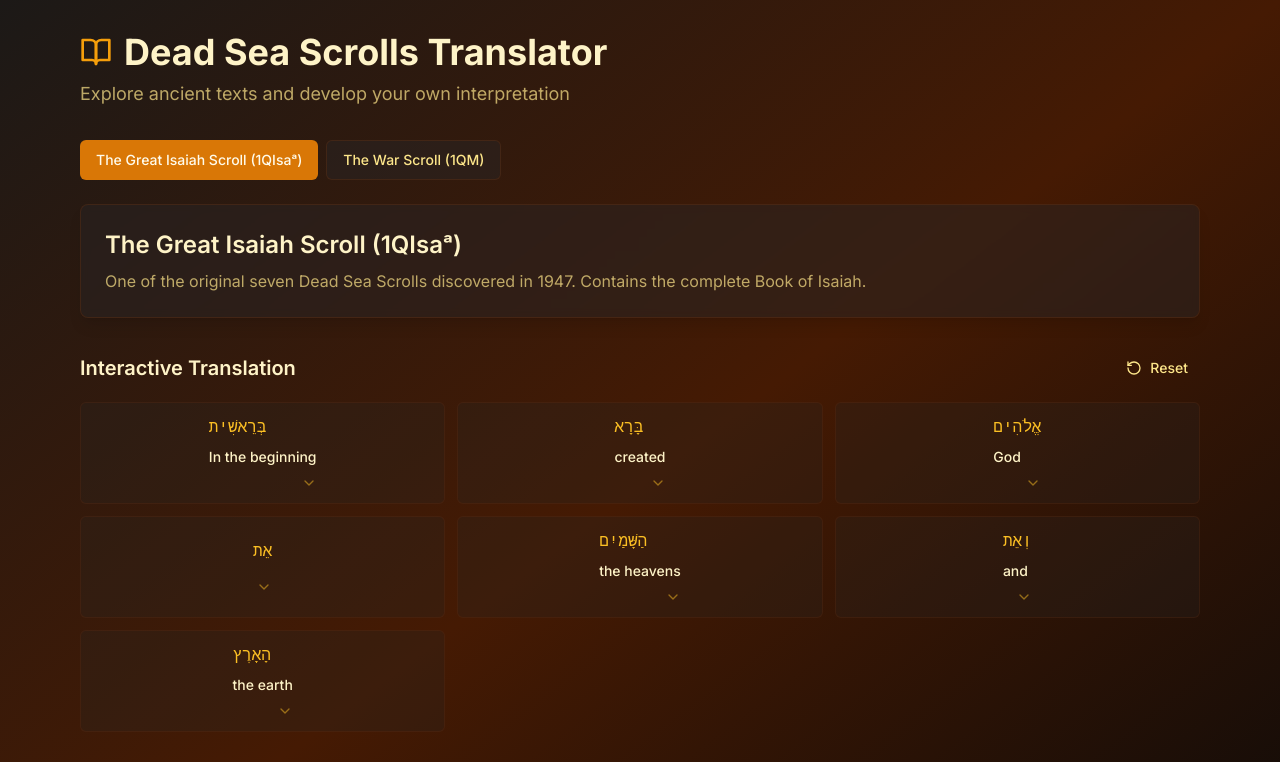
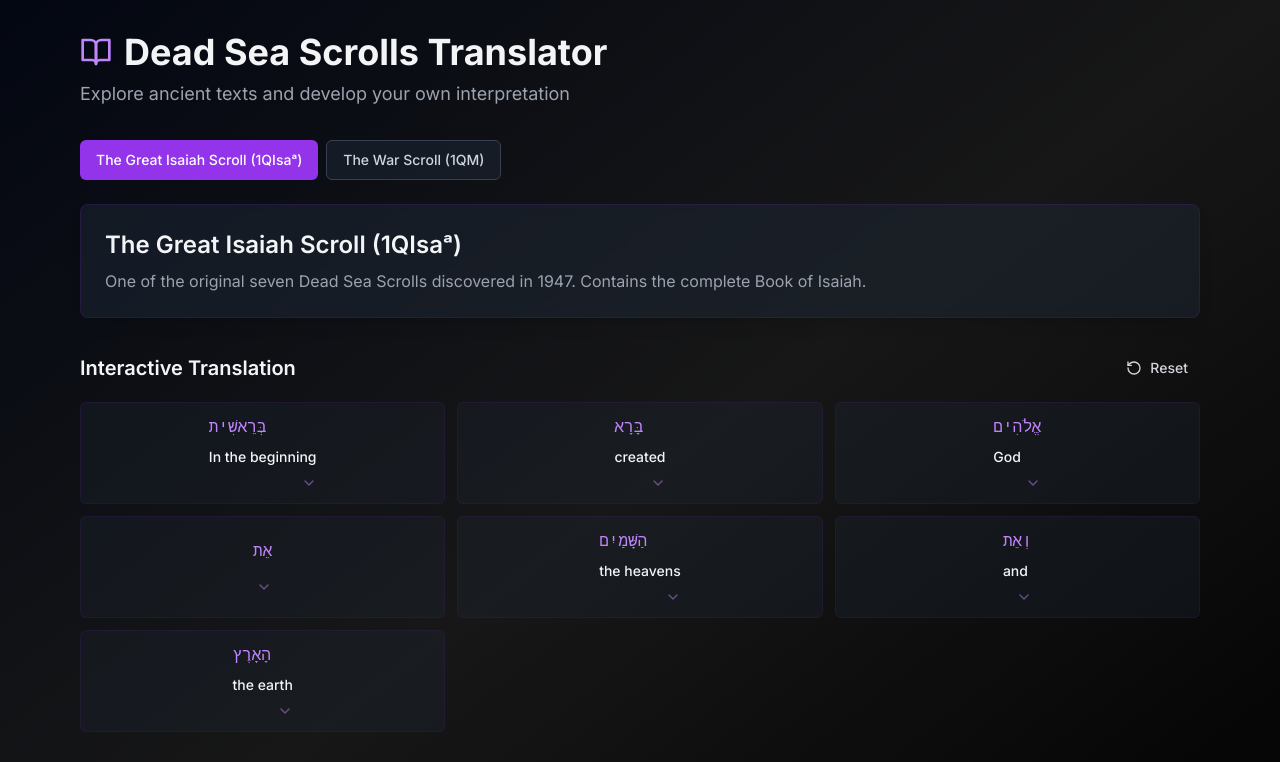
Before and after one commit to shaneatdell/dead-sea-scrolls-translator, a Next.js app: page / in a window 1280 px wide. Shown: the top 762 px of the page. Built offline with nearby package versions, Linux system fonts and the light colour scheme.

Commit message:
Update color scheme: dark charcoal/gray with purple accents

```diff
--- a/app/globals.css
+++ b/app/globals.css
@@ -4,25 +4,25 @@
 
 @layer base {
   :root {
-    --background: 25 30% 10%;
-    --foreground: 45 80% 95%;
-    --card: 25 30% 12%;
-    --card-foreground: 45 80% 95%;
-    --popover: 25 30% 12%;
-    --popover-foreground: 45 80% 95%;
-    --primary: 35 70% 50%;
-    --primary-foreground: 45 80% 95%;
-    --secondary: 25 30% 20%;
-    --secondary-foreground: 45 80% 95%;
-    --muted: 25 30% 20%;
-    --muted-foreground: 45 50% 70%;
-    --accent: 35 70% 30%;
-    --accent-foreground: 45 80% 95%;
+    --background: 220 15% 10%;
+    --foreground: 260 20% 95%;
+    --card: 220 15% 12%;
+    --card-foreground: 260 20% 95%;
+    --popover: 220 15% 12%;
+    --popover-foreground: 260 20% 95%;
+    --primary: 270 70% 55%;
+    --primary-foreground: 260 20% 95%;
+    --secondary: 220 15% 18%;
+    --secondary-foreground: 260 20% 95%;
+    --muted: 220 15% 18%;
+    --muted-foreground: 260 15% 70%;
+    --accent: 270 60% 35%;
+    --accent-foreground: 260 20% 95%;
     --destructive: 0 70% 50%;
-    --destructive-foreground: 45 80% 95%;
-    --border: 35 30% 25%;
-    --input: 35 30% 25%;
-    --ring: 35 70% 50%;
+    --destructive-foreground: 260 20% 95%;
+    --border: 220 15% 20%;
+    --input: 220 15% 20%;
+    --ring: 270 70% 55%;
     --radius: 0.5rem;
   }
 }
--- a/app/page.tsx
+++ b/app/page.tsx
@@ -40,17 +40,17 @@ export default function Home() {
   };
 
   return (
-    <main className="min-h-screen bg-gradient-to-br from-stone-900 via-amber-950 to-stone-950">
+    <main className="min-h-screen bg-gradient-to-br from-gray-950 via-neutral-900 to-black">
       <div className="container mx-auto px-4 py-8 max-w-6xl">
         {/* Header */}
         <header className="mb-8">
           <div className="flex items-center gap-3 mb-2">
-            <BookOpen className="w-8 h-8 text-amber-500" />
-            <h1 className="text-4xl font-bold text-amber-100">
+            <BookOpen className="w-8 h-8 text-purple-400" />
+            <h1 className="text-4xl font-bold text-gray-100">
               Dead Sea Scrolls Translator
             </h1>
           </div>
-          <p className="text-lg text-amber-200/70">
+          <p className="text-lg text-gray-400">
             Explore ancient texts and develop your own interpretation
           </p>
         </header>
@@ -66,8 +66,8 @@ export default function Home() {
               onClick={() => setSelectedSection(section)}
               className={
                 selectedSection.id === section.id
-                  ? "bg-amber-600 hover:bg-amber-700 text-amber-50 border-amber-500"
-                  : "bg-stone-800/50 text-amber-200 border-amber-900/30 hover:bg-amber-900/20 hover:text-amber-100"
+                  ? "bg-purple-600 hover:bg-purple-700 text-white border-purple-500"
+                  : "bg-gray-800/50 text-gray-300 border-gray-700 hover:bg-purple-900/20 hover:text-purple-200"
               }
             >
               {section.title}
@@ -76,9 +76,9 @@ export default function Home() {
         </div>
 
         {/* Section Info */}
-        <div className="mb-8 p-6 bg-stone-800/50 backdrop-blur-sm rounded-lg shadow-lg border border-amber-900/30">
-          <h2 className="text-2xl font-semibold mb-2 text-amber-100">{selectedSection.title}</h2>
-          <p className="text-amber-200/70">
+        <div className="mb-8 p-6 bg-gray-800/50 backdrop-blur-sm rounded-lg shadow-lg border border-purple-900/30">
+          <h2 className="text-2xl font-semibold mb-2 text-gray-100">{selectedSection.title}</h2>
+          <p className="text-gray-400">
             {selectedSection.description}
           </p>
         </div>
@@ -86,12 +86,12 @@ export default function Home() {
         {/* Translation Grid */}
         <div className="mb-8">
           <div className="flex items-center justify-between mb-4">
-            <h3 className="text-xl font-semibold text-amber-100">Interactive Translation</h3>
+            <h3 className="text-xl font-semibold text-gray-100">Interactive Translation</h3>
             <Button
               variant="ghost"
               size="sm"
               onClick={handleReset}
-              className="gap-2 text-amber-200 hover:text-amber-100 hover:bg-amber-900/20"
+              className="gap-2 text-gray-300 hover:text-gray-100 hover:bg-purple-900/20"
             >
               <RotateCcw className="w-4 h-4" />
               Reset
@@ -110,13 +110,13 @@ export default function Home() {
         </div>
 
         {/* Full Translation Display */}
-        <div className="p-6 bg-stone-800/50 backdrop-blur-sm rounded-lg shadow-lg border border-amber-900/30">
-          <h3 className="text-xl font-semibold mb-4 text-amber-100">Your Interpretation</h3>
-          <p className="text-lg leading-relaxed text-amber-50 font-serif">
+        <div className="p-6 bg-gray-800/50 backdrop-blur-sm rounded-lg shadow-lg border border-purple-900/30">
+          <h3 className="text-xl font-semibold mb-4 text-gray-100">Your Interpretation</h3>
+          <p className="text-lg leading-relaxed text-gray-50 font-serif">
             {getFullTranslation()}
           </p>
-          <div className="mt-4 pt-4 border-t border-amber-900/30">
-            <p className="text-sm text-amber-200/60">
+          <div className="mt-4 pt-4 border-t border-purple-900/30">
+            <p className="text-sm text-gray-400">
               {Object.keys(userTranslations).length} alternative translation
               {Object.keys(userTranslations).length !== 1 ? "s" : ""} selected
             </p>
--- a/components/translation-word.tsx
+++ b/components/translation-word.tsx
@@ -35,33 +35,33 @@ export function TranslationWord({
       <HoverCardTrigger asChild>
         <Button
           variant="ghost"
-          className={`h-auto p-3 text-left font-normal border border-amber-900/20 hover:bg-amber-900/20 hover:border-amber-900/40 ${
-            currentTranslation ? "bg-amber-900/30 border-amber-900/50" : "bg-stone-800/30"
+          className={`h-auto p-3 text-left font-normal border border-purple-900/20 hover:bg-purple-900/20 hover:border-purple-900/40 ${
+            currentTranslation ? "bg-purple-900/30 border-purple-900/50" : "bg-gray-800/30"
           }`}
         >
           <span className="flex flex-col gap-2">
-            <span className="text-base text-amber-400 font-mono font-medium">
+            <span className="text-base text-purple-400 font-mono font-medium">
               {word.original}
             </span>
-            <span className="text-sm text-amber-100 font-medium">{displayText}</span>
+            <span className="text-sm text-gray-100 font-medium">{displayText}</span>
             {word.alternatives.length > 0 && (
-              <ChevronDown className="w-4 h-4 ml-auto opacity-50 text-amber-400" />
+              <ChevronDown className="w-4 h-4 ml-auto opacity-50 text-purple-400" />
             )}
           </span>
         </Button>
       </HoverCardTrigger>
       {word.alternatives.length > 0 && (
-        <HoverCardContent className="w-80 bg-stone-800 border-amber-900/50">
+        <HoverCardContent className="w-80 bg-gray-800 border-purple-900/50">
           <div className="space-y-3">
             <div>
-              <h4 className="text-sm font-semibold mb-1 text-amber-100">Primary Translation</h4>
-              <p className="text-sm text-amber-200/70">
+              <h4 className="text-sm font-semibold mb-1 text-gray-100">Primary Translation</h4>
+              <p className="text-sm text-gray-400">
                 {word.primaryTranslation}
               </p>
             </div>
             {word.alternatives.length > 0 && (
               <div>
-                <h4 className="text-sm font-semibold mb-2 text-amber-100">
+                <h4 className="text-sm font-semibold mb-2 text-gray-100">
                   Alternative Translations
                 </h4>
                 <div className="space-y-2">
@@ -71,20 +71,20 @@ export function TranslationWord({
                       onClick={() => handleSelect(alt)}
                       className={`w-full text-left p-2 rounded-md border transition-colors ${
                         currentTranslation?.id === alt.id
-                          ? "bg-amber-600 text-amber-50 border-amber-500"
-                          : "bg-stone-700/50 border-amber-900/30 hover:bg-stone-700 hover:border-amber-900/50"
+                          ? "bg-purple-600 text-white border-purple-500"
+                          : "bg-gray-700/50 border-purple-900/30 hover:bg-gray-700 hover:border-purple-900/50"
                       }`}
                     >
                       <div className="flex items-start justify-between gap-2">
                         <div className="flex-1">
-                          <p className="text-sm font-medium text-amber-100">{alt.text}</p>
+                          <p className="text-sm font-medium text-gray-100">{alt.text}</p>
                           {alt.scholar && (
-                            <p className="text-xs text-amber-200/60 mt-1">
+                            <p className="text-xs text-gray-400 mt-1">
                               {alt.scholar}
                             </p>
                           )}
                           {alt.notes && (
-                            <p className="text-xs text-amber-200/50 mt-1">
+                            <p className="text-xs text-gray-500 mt-1">
                               {alt.notes}
                             </p>
                           )}
@@ -94,13 +94,13 @@ export function TranslationWord({
                         )}
                       </div>
                       <div className="mt-2">
-                        <div className="h-1.5 bg-stone-700 rounded-full overflow-hidden">
+                        <div className="h-1.5 bg-gray-700 rounded-full overflow-hidden">
                           <div
-                            className="h-full bg-amber-500 rounded-full transition-all"
+                            className="h-full bg-purple-500 rounded-full transition-all"
                             style={{ width: `${alt.confidence * 100}%` }}
                           />
                         </div>
-                        <p className="text-xs text-amber-200/50 mt-1">
+                        <p className="text-xs text-gray-500 mt-1">
                           Confidence: {Math.round(alt.confidence * 100)}%
                         </p>
                       </div>
```
